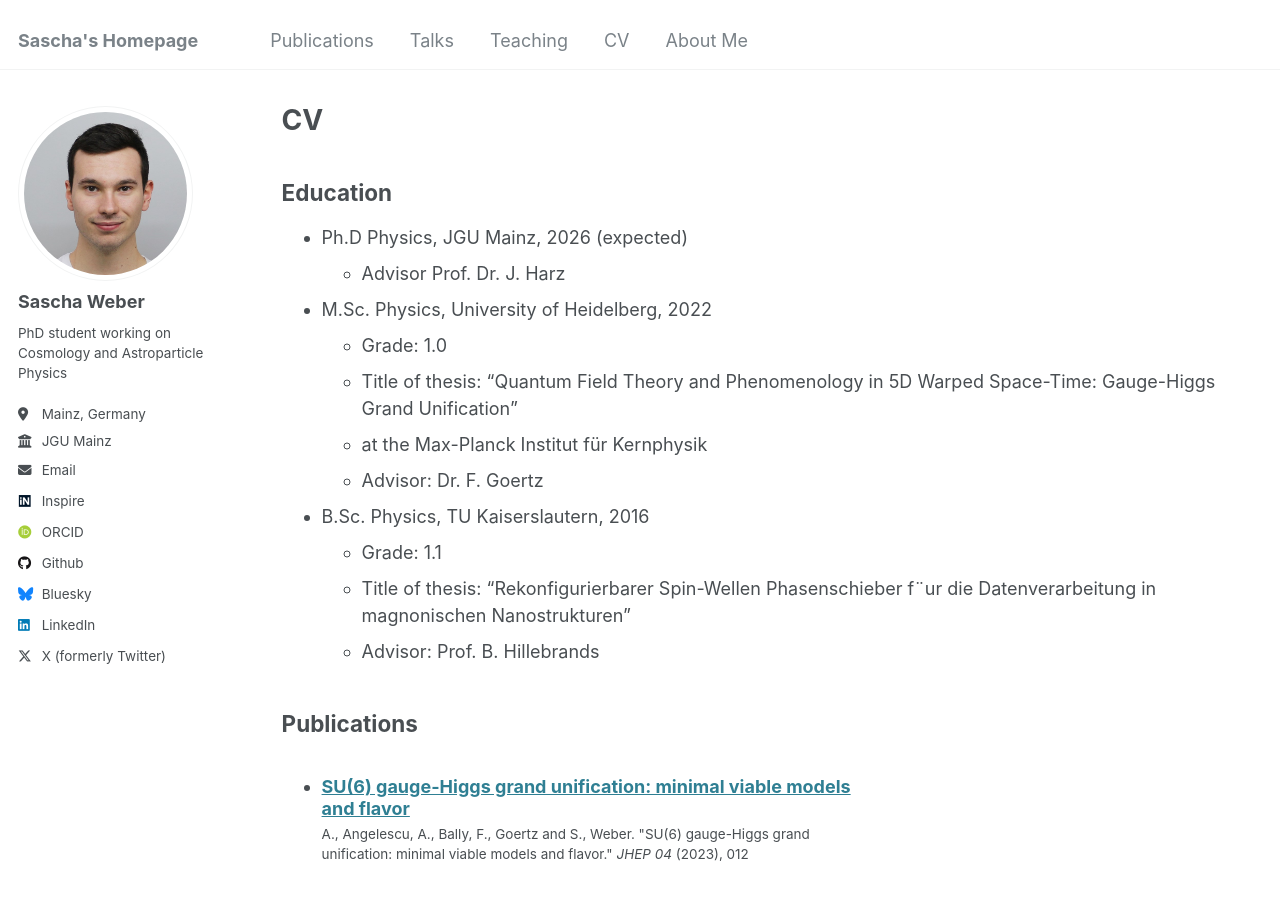
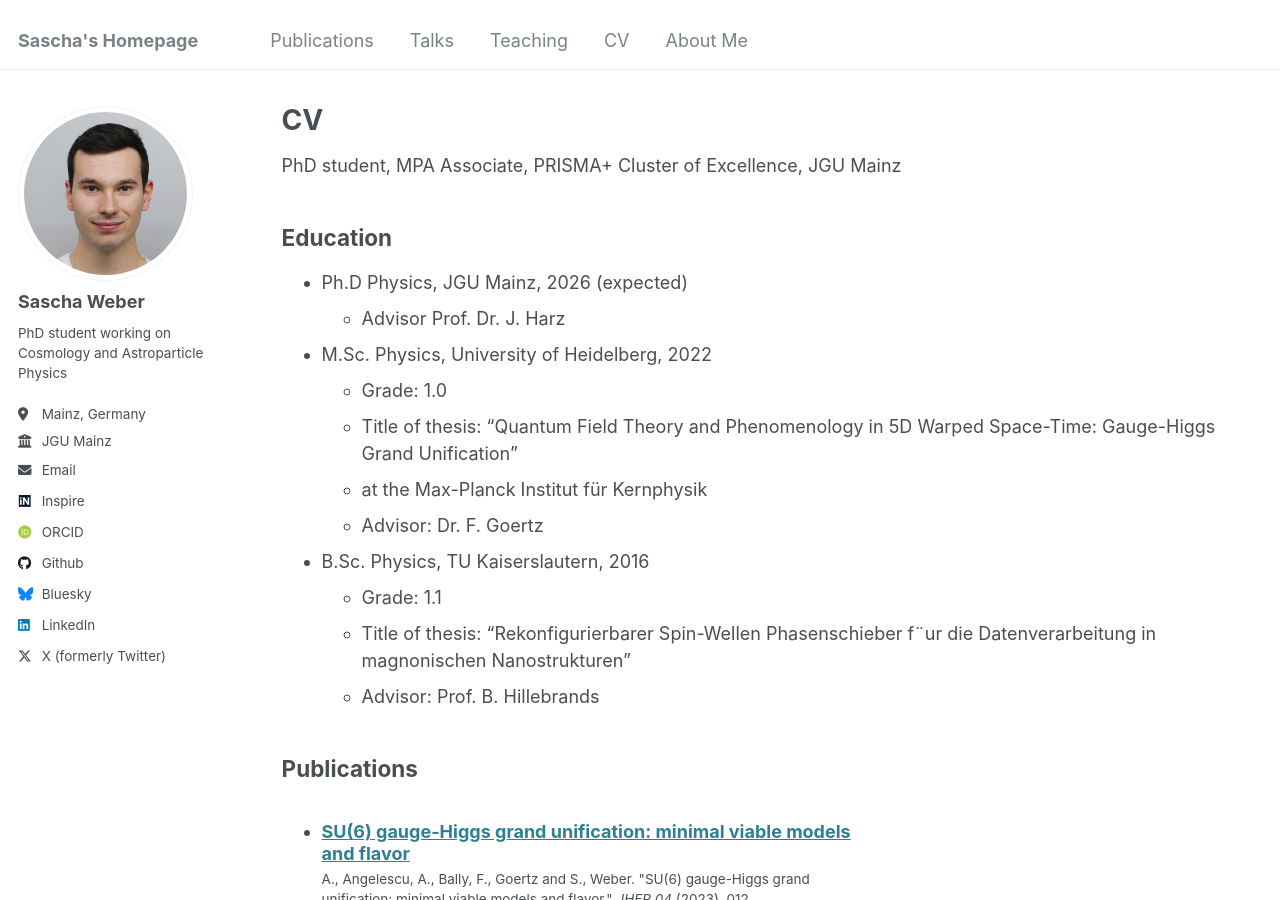
Before and after one commit to sweber31/sweber31.github.io, a Jekyll site: the page built from _pages/cv.md, in a window 1280 px wide and 900 px high. Built offline with Jekyll 4.4.1, drawn with Linux system fonts in a browser that asks for light colours; some web fonts are replaced.

Commit message:
Update cv.md

```diff
--- a/_pages/cv.md
+++ b/_pages/cv.md
@@ -8,6 +8,8 @@ redirect_from:
 ---
 
 {% include base_path %}
+
+PhD student, MPA Associate, PRISMA+ Cluster of Excellence, JGU Mainz
 
 Education
 ------
```
